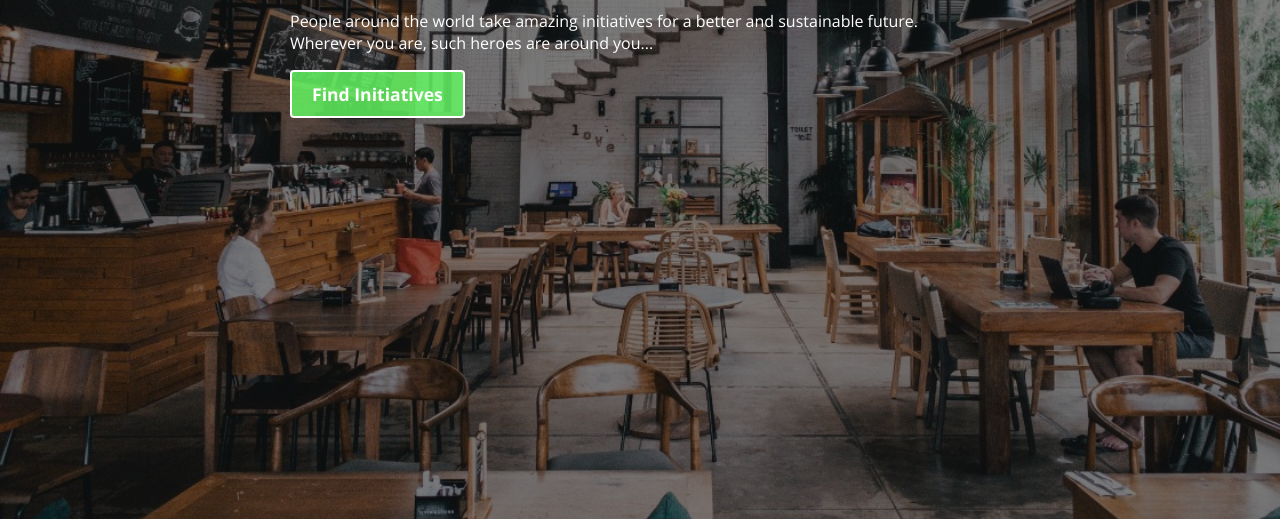
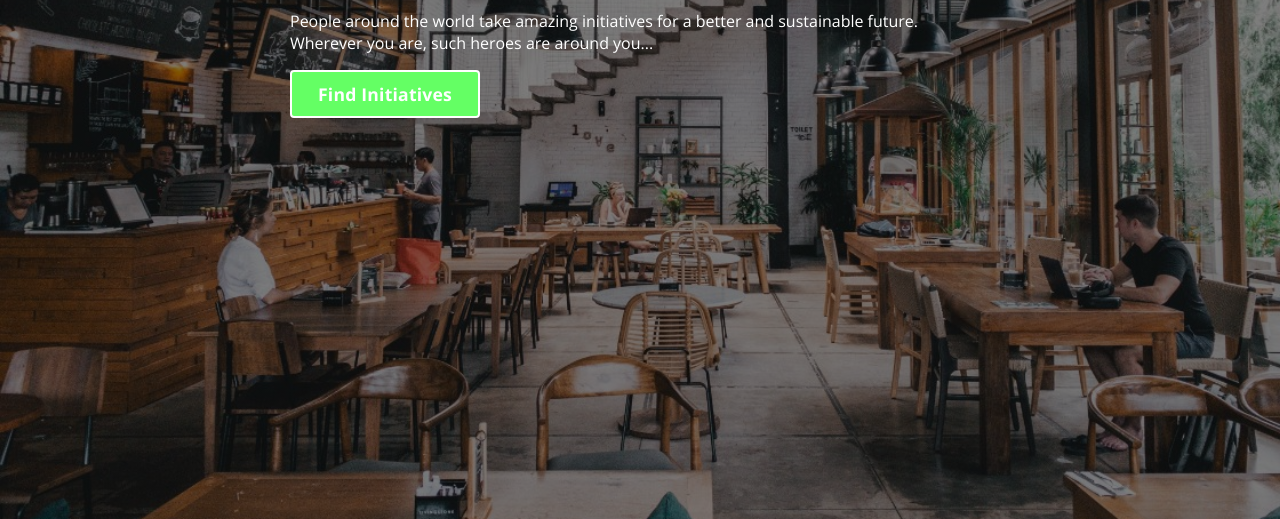
Before and after one commit to LouisHocquet/landing, a plain HTML site: page index.html in a window 1280 px wide. In both pictures the pointer is over the link "Find Initiatives". Shown: the part 281-800 px from the top of the page. Drawn offline with nearby package versions, Linux system fonts and the light colour scheme.

Commit message:
Improved hover button

```diff
--- a/css/components/buttons.css
+++ b/css/components/buttons.css
@@ -10,7 +10,7 @@
   transition-duration: 0.3s;
 }
 
-.button-blue:hover {
+.button-green:hover {
   background: rgba(100,255,100,1);
   padding: 10px 26px;
   letter-spacing: 0.2px;
```
